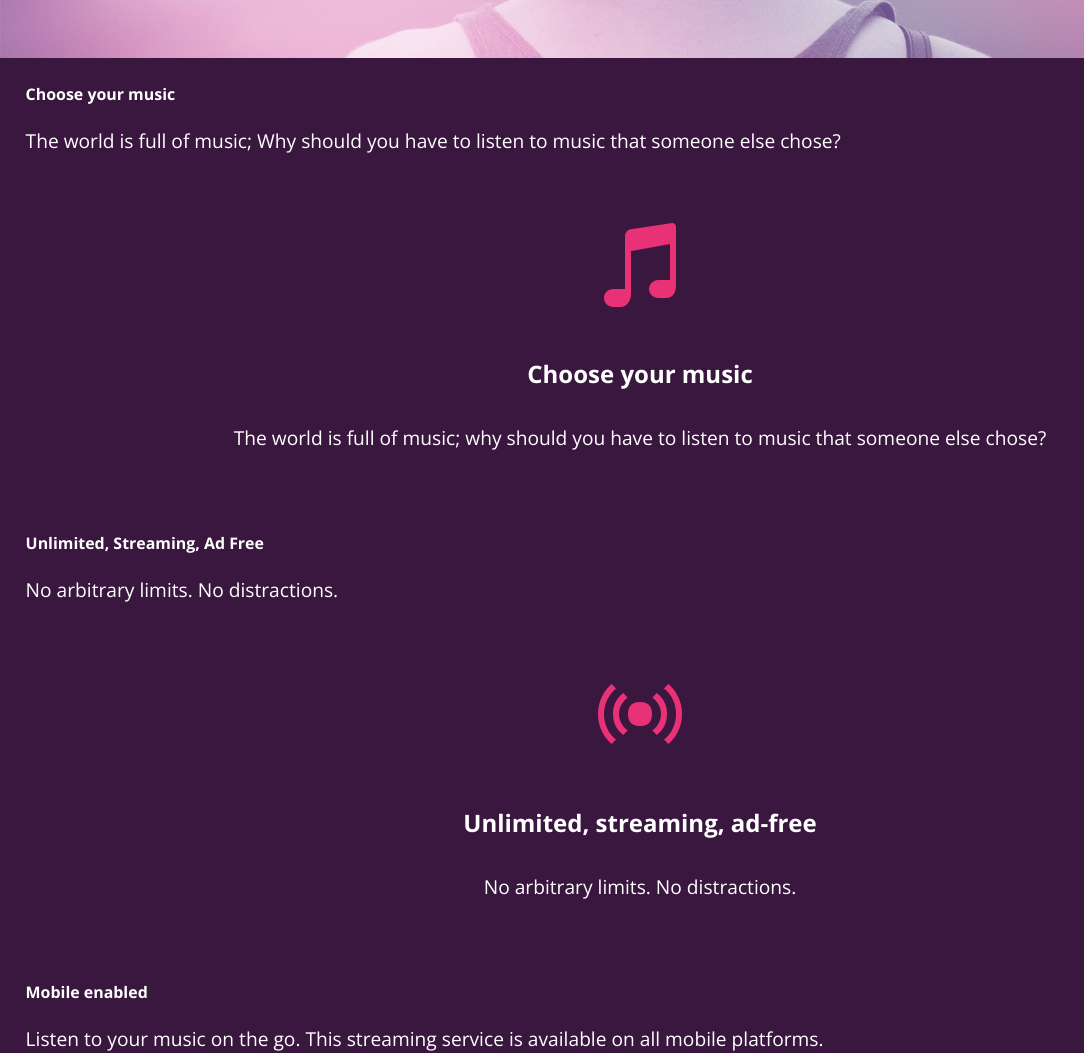
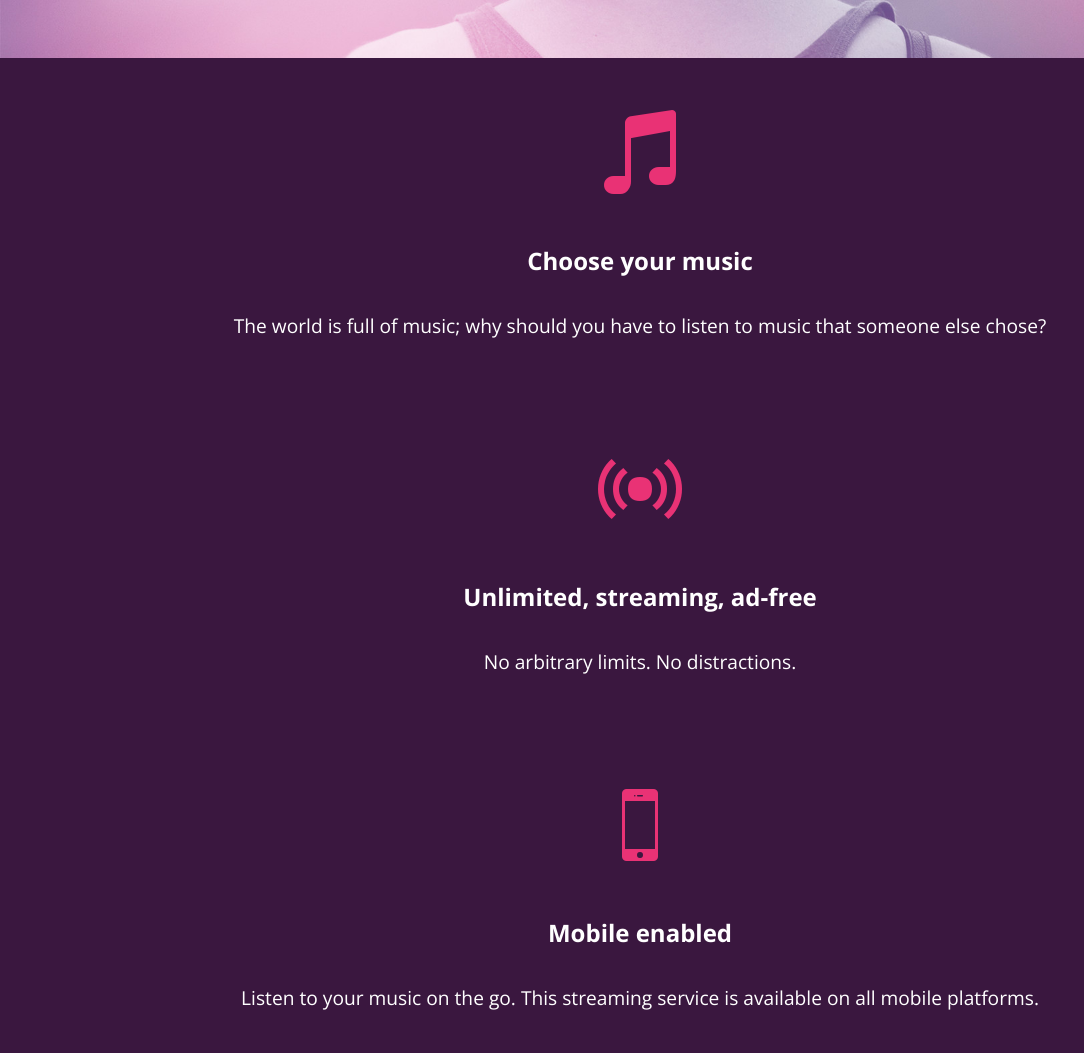
Before and after one commit to jinu297/bloc-jams, a plain HTML site: page index.html in a window 1280 px wide. Shown: the part 666-1719 px from the top of the page, without its empty margins (0-1084 px from the left). Drawn offline with nearby package versions, Linux system fonts and the light colour scheme.

Commit message:
checkpoint-4 modified

```diff
--- a/index.html
+++ b/index.html
@@ -9,6 +9,8 @@
          <link rel="stylesheet" type="text/css" href="styles/main.css">
          <link rel="stylesheet" type="text/css" href="styles/landing.css">
      </head>
+
+
      <body>
          <body class="landing">
              <nav>
@@ -18,9 +20,8 @@
 
              </nav>
          </body>
-         <div><!-- navigation bar -->
-         </div>
-         <div><!-- hero content -->
+
+
              <section class="hero-content">
 
              <h1>Bloc Jams</h1>
@@ -28,50 +29,39 @@
              <h1 class="hero-title">Turn the music up!</h1>
 
              </section>
-         </div>
-         <div><!-- selling point -->
-         <section class="selling-points container"> <!-- selling points -->
-             <div>
-                <h5>Choose your music</h5>
-                <p>The world is full of music; Why should you have to listen to music that someone else chose?</p>
 
 
-                 <section class="selling-points"> <!-- selling points -->
-                    <div class="point">
-                    <span class="ion-music-note"></span>
+             <section class="selling-points container"> <!-- selling points -->
+
+
+                     <div class="point">
+                        <span class="ion-music-note"></span>
                         <h5 class="point-title">Choose your music</h5>
                         <p class="point-description">The world is full of music; why should you have to listen to music that someone else chose?</p>
                      </div>
-                 </section>
+             </section>
 
 
 
-             </div>
 
-
-             <div>
-                 <h5>Unlimited, Streaming, Ad Free</h5>
-                 <p>No arbitrary limits. No distractions.</p>
 
                     <div class="point">
                         <span class="ion-radio-waves"></span>
                         <h5 class="point-title">Unlimited, streaming, ad-free</h5>
                         <p class="point-description">No arbitrary limits. No distractions.</p>
-                 </div>
+                    </div>
 
-             </div>
-             <div>
-                 <h5>Mobile enabled</h5>
-                 <p>Listen to your music on the go. This streaming service is available on all mobile platforms.</p>
+
+
 
                     <div class="point">
                         <span class="ion-iphone"></span>
                         <h5 class="point-title">Mobile enabled</h5>
                         <p class="point-description">Listen to your music on the go. This streaming service is available on all mobile platforms.</p>
-                 </div>
+                    </div>
 
-             </div>
-         </div>
+
+
 
      </body>
  </html>
```
